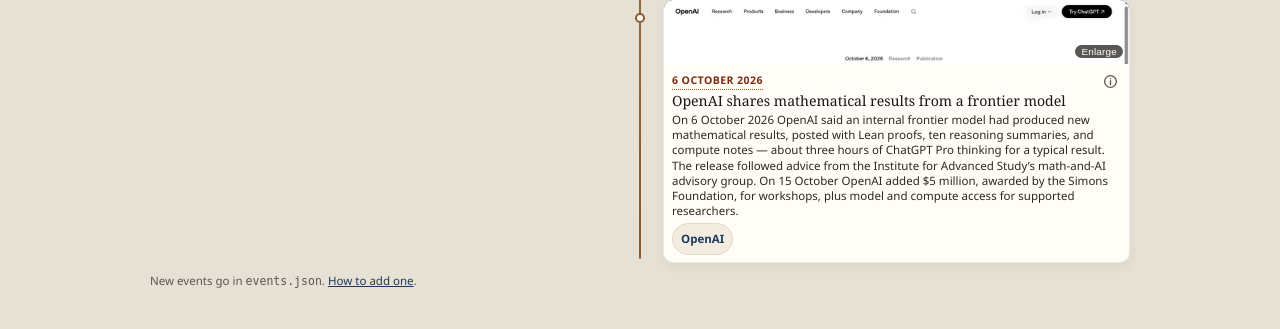
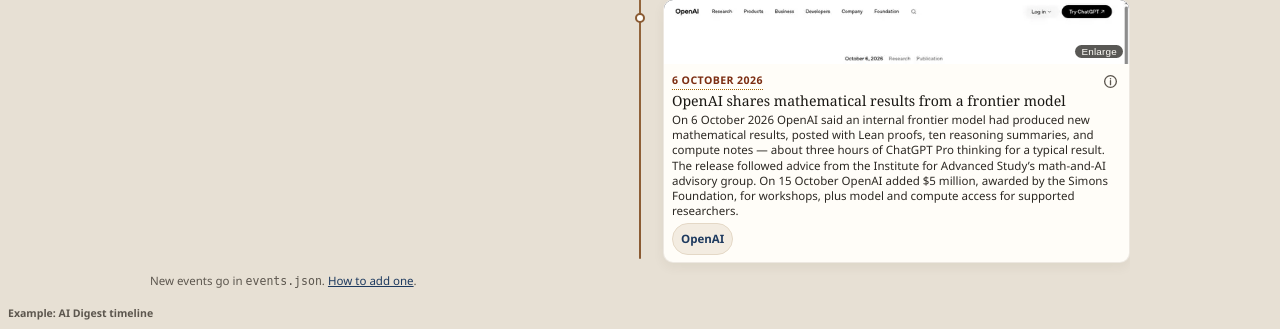
Before and after one commit to inthaiguy/inthaiguy.github.io, a PHP site: page /fun/aitimeline/ in a window 1280 px wide. Shown: the part 1609-1938 px from the top of the page. Run offline with PHP 8.4, Linux system fonts and the light colour scheme.

Commit message:
feat: link the AI Digest timeline as a layout example (#6)
Keep it off the event list. A fixed bottom-left link opens the reference in a new tab, with a tooltip, and the timeline scrolls above it.

Co-authored-by: Cursor Agent <cursoragent@cursor.com>
Co-authored-by: inthaiguy <inthaiguy@users.noreply.github.com>

```diff
--- a/fun/aitimeline/index.html
+++ b/fun/aitimeline/index.html
@@ -29,6 +29,7 @@
         </ol>
         <p class="foot">New events go in <code>events.json</code>. <a href="https://github.com/inthaiguy/inthaiguy.github.io/blob/gh-pages/fun/aitimeline/README.md">How to add one</a>.</p>
     </div>
+    <a class="example-site" id="example-site" href="https://theaidigest.org/timeline" target="_blank" rel="noopener" data-tip="A layout reference only. This site is not an event on the timeline.">Example: AI Digest timeline</a>
     <div id="tip" class="tip-pop" role="tooltip" hidden></div>
     <dialog id="viewer" class="viewer" aria-label="Larger screenshot">
         <div class="viewer-panel">
--- a/fun/aitimeline/script.js
+++ b/fun/aitimeline/script.js
@@ -350,6 +350,9 @@
     if (current && !pop.hidden) placeTip(current);
   });
 
+  var exampleSite = document.getElementById("example-site");
+  if (exampleSite) bindTip(exampleSite);
+
   fetch("events.json")
     .then(function (response) {
       if (!response.ok) throw new Error("Could not load events");
--- a/fun/aitimeline/style.css
+++ b/fun/aitimeline/style.css
@@ -5,12 +5,14 @@
 }
 
 html {
+  height: 100%;
   -webkit-text-size-adjust: 100%;
 }
 
 body {
   margin: 0;
-  min-height: 100vh;
+  height: 100%;
+  overflow: hidden;
   color: #1a1814;
   background:
     radial-gradient(720px 280px at 50% -10%, rgba(255, 252, 247, 0.85), transparent 70%),
@@ -36,8 +38,11 @@ body {
 
 .wrap {
   width: min(980px, calc(100% - 20px));
+  height: calc(100% - 28px - env(safe-area-inset-bottom, 0px));
+  height: calc(100dvh - 28px - env(safe-area-inset-bottom, 0px));
   margin: 0 auto;
-  padding: 8px 0 28px;
+  padding: 8px 0 12px;
+  overflow: auto;
 }
 
 .back {
@@ -395,6 +400,26 @@ h1 {
   color: #1e3a5f;
 }
 
+.example-site {
+  position: fixed;
+  z-index: 20;
+  left: max(8px, env(safe-area-inset-left, 0px));
+  bottom: max(6px, env(safe-area-inset-bottom, 0px));
+  max-width: calc(100vw - 16px);
+  padding: 2px 0;
+  white-space: nowrap;
+  color: #5c564e;
+  font-size: 0.66rem;
+  font-weight: 600;
+  line-height: 1.3;
+  text-decoration: none;
+}
+
+.example-site:hover {
+  color: #1e3a5f;
+  text-decoration: underline;
+}
+
 a:focus-visible,
 button:focus-visible,
 .skip:focus-visible {
@@ -465,13 +490,22 @@ button:focus-visible,
 }
 
 @media print {
+  html,
   body {
+    height: auto;
+    overflow: visible;
     background: #fff;
+  }
+
+  .wrap {
+    height: auto;
+    overflow: visible;
   }
 
   .back,
   .foot,
   .skip,
+  .example-site,
   .tip-pop {
     display: none;
   }
```
Also changed, not shown: fun/aitimeline/README.md.
